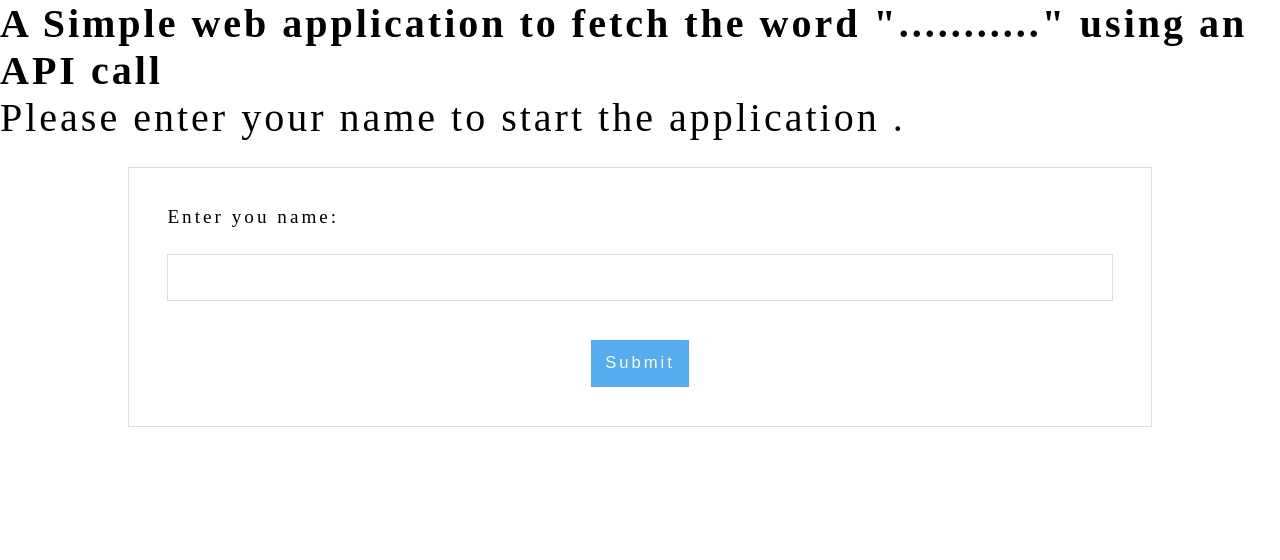
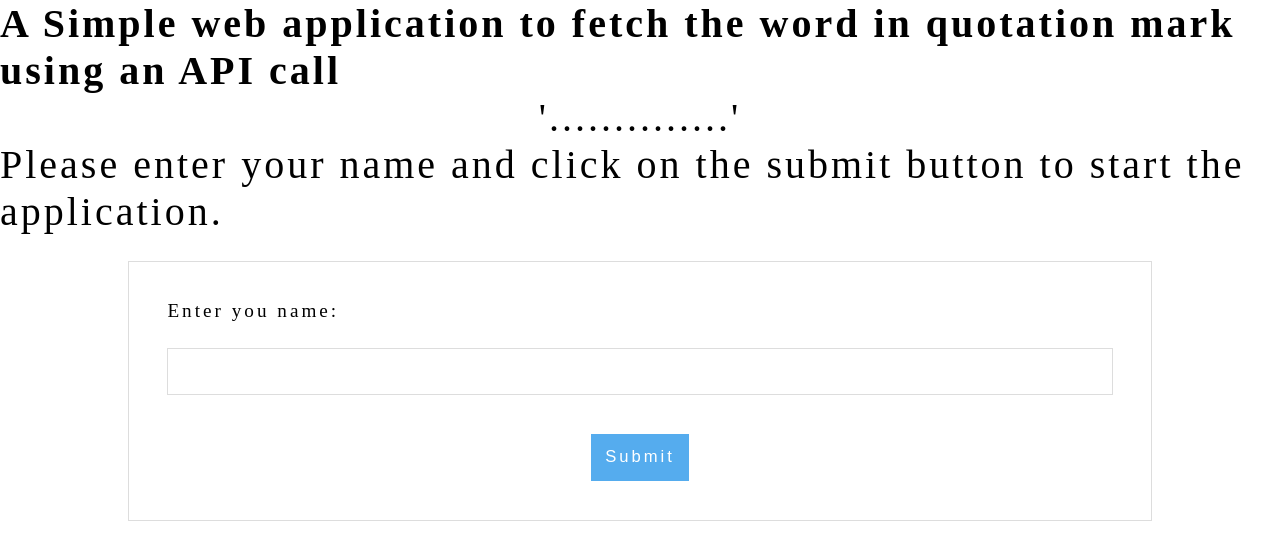
Before and after one commit to tobyoluyole/a-simple-microservice-application-, a Flask app: page / in a window 1280 px wide. Shown: the top 560 px of the page. Run offline with Flask 2, Linux system fonts and the light colour scheme.

Commit message:
made some changes to the heading

```diff
--- a/templates/index.html
+++ b/templates/index.html
@@ -11,8 +11,9 @@
 
 	<body>
         <article>
-            <h1>A Simple web application to fetch the word "..........." using an API call</h1>
-            <p>Please enter your name to start the application .</p>
+            <h1>A Simple web application to fetch the word in quotation mark  using an API call</h1>
+           <center> <p>'..............'</p> </center>
+            <p>Please enter your name and click on the submit button to start the application.</p>
         </article>
         <form class="grid" action="/result" method="POST">
 
```
